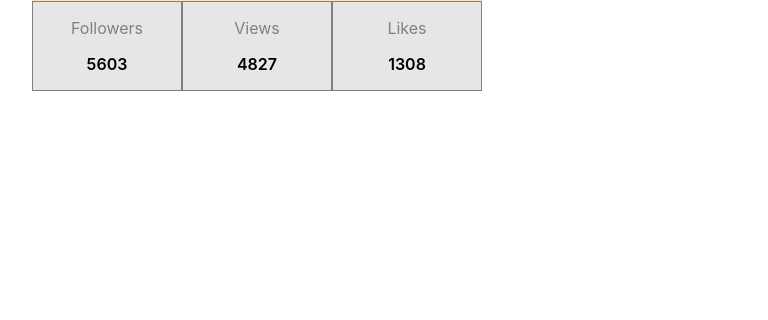
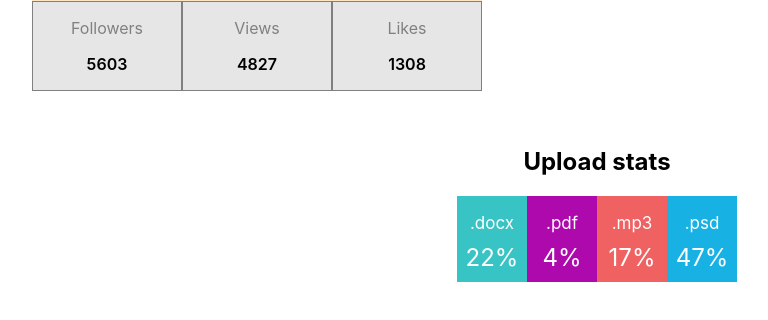
Before and after one commit to MiloszPlesniak/goit-react-hw-01-components, a React (Create React App) app: page / in a window 1280 px wide. Shown: the part 268-588 px from the top of the page, without its empty margins (68-836 px from the left). Built offline with nearby package versions, Linux system fonts and the light colour scheme.

Commit message:
complit task 2

```diff
--- a/src/App.js
+++ b/src/App.js
@@ -1,8 +1,10 @@
 import Profile from "components/profile/Profile"
+import Statistics from "components/statistics/Statistics"
 import user from "components/profile/user.json"
+import stat from "components/statistics/data.json"
 
 
-
+console.log(stat)
 
 
 
@@ -16,7 +18,7 @@ const App = () => (
             stats={user.stats}>
 
         </Profile>
-
+        <Statistics title="Upload stats" stats={stat} />
 
     </>
 )
--- a/src/components/statistics/Statistics.js
+++ b/src/components/statistics/Statistics.js
@@ -0,0 +1,30 @@
+import css from "./statistics.module.css"
+import clsx from "clsx";
+console.log(css);
+
+const Statistics = (prop) => {
+    console.log(prop);
+    return (
+        <div className={css.statistics}>
+            <h2 className={css.title}>{prop.title}</h2>
+            <ul className={css.statList}>
+                {prop.stats.map((stat) => {
+                    return (<li className={clsx(css.item, {
+                        [css.itemDocx]: stat.label === ".docx",
+                        [css.itemPdf]: stat.label === ".pdf",
+                        [css.itemMp3]: stat.label === ".mp3",
+                        [css.itemPsd]: stat.label === ".psd",
+                    })} key={stat.id}>
+                        <p className={css.label}>{stat.label}</p>
+                        <p className={css.percentage}>{stat.percentage}%</p>
+                    </li>)
+                })}
+            </ul>
+
+        </div>)
+}
+
+
+
+
+export default Statistics
--- /dev/null
+++ b/src/components/statistics/data.json
@@ -0,0 +1,6 @@
+[
+  { "id": "id-1", "label": ".docx", "percentage": 22 },
+  { "id": "id-2", "label": ".pdf", "percentage": 4 },
+  { "id": "id-3", "label": ".mp3", "percentage": 17 },
+  { "id": "id-4", "label": ".psd", "percentage": 47 }
+]
--- a/src/components/statistics/statistics.module.css
+++ b/src/components/statistics/statistics.module.css
@@ -0,0 +1,45 @@
+.statistics {
+  margin-left: 50px;
+  padding: 20px 50px 0px 50px;
+  /* background-color: rgb(240, 232, 222); */
+
+}
+.title {
+  text-align: center;
+}
+.statList {
+  display: flex;
+  list-style: none;
+  padding: 0px;
+  justify-content: center;
+}
+.item {
+
+  background-color: red;
+  width: 70px;
+  text-align: center;
+}
+.itemDocx{
+    background-color: rgb(56, 196, 196);
+}
+.itemPdf{
+    background-color: rgb(173, 9, 173);
+}
+.itemMp3{
+    background-color: rgb(240, 97, 97);
+}
+.itemPsd{
+    background-color: rgb(23, 177, 228);
+}
+.label {
+    color: white;
+    font-size: 17px;
+    margin-bottom: 10px;
+
+}
+.percentage {
+    font-size: 24px;
+    color: white;
+    margin-top: 0px;
+    margin-bottom: 10px;
+}
```
